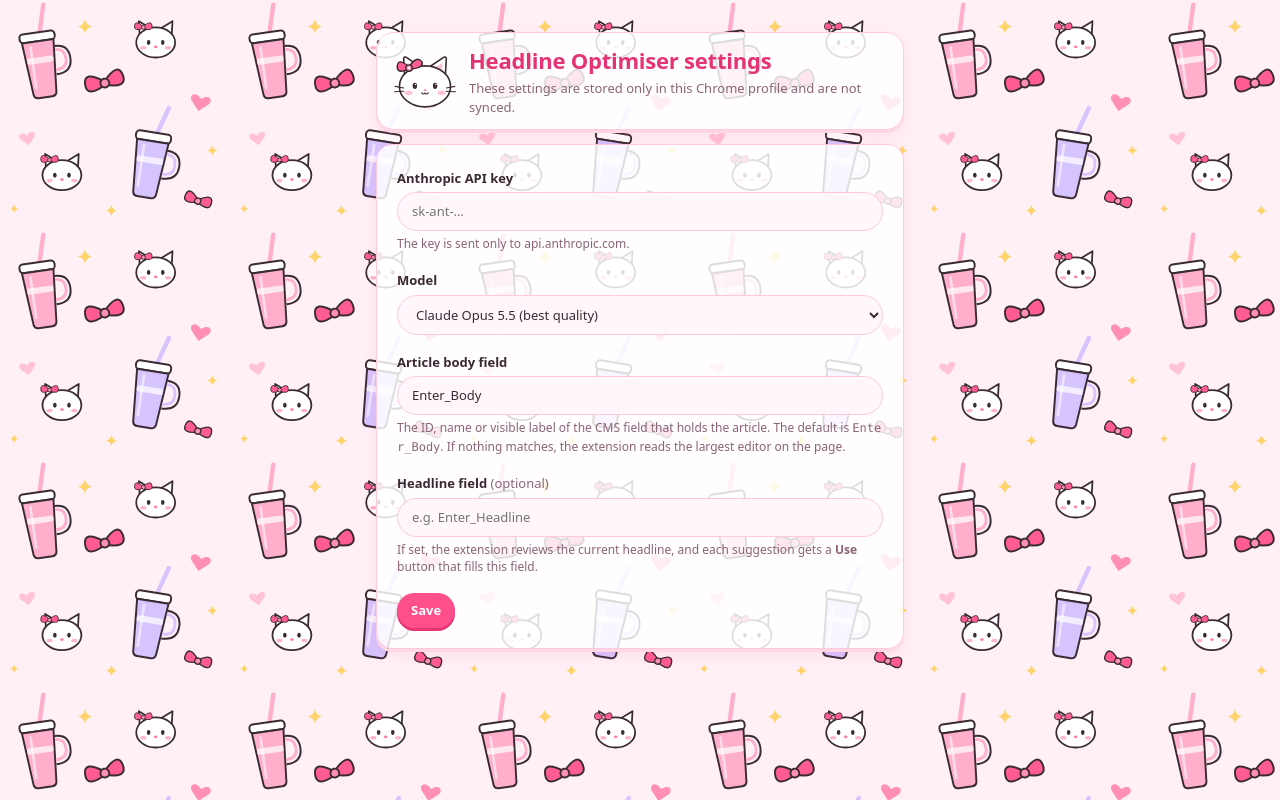
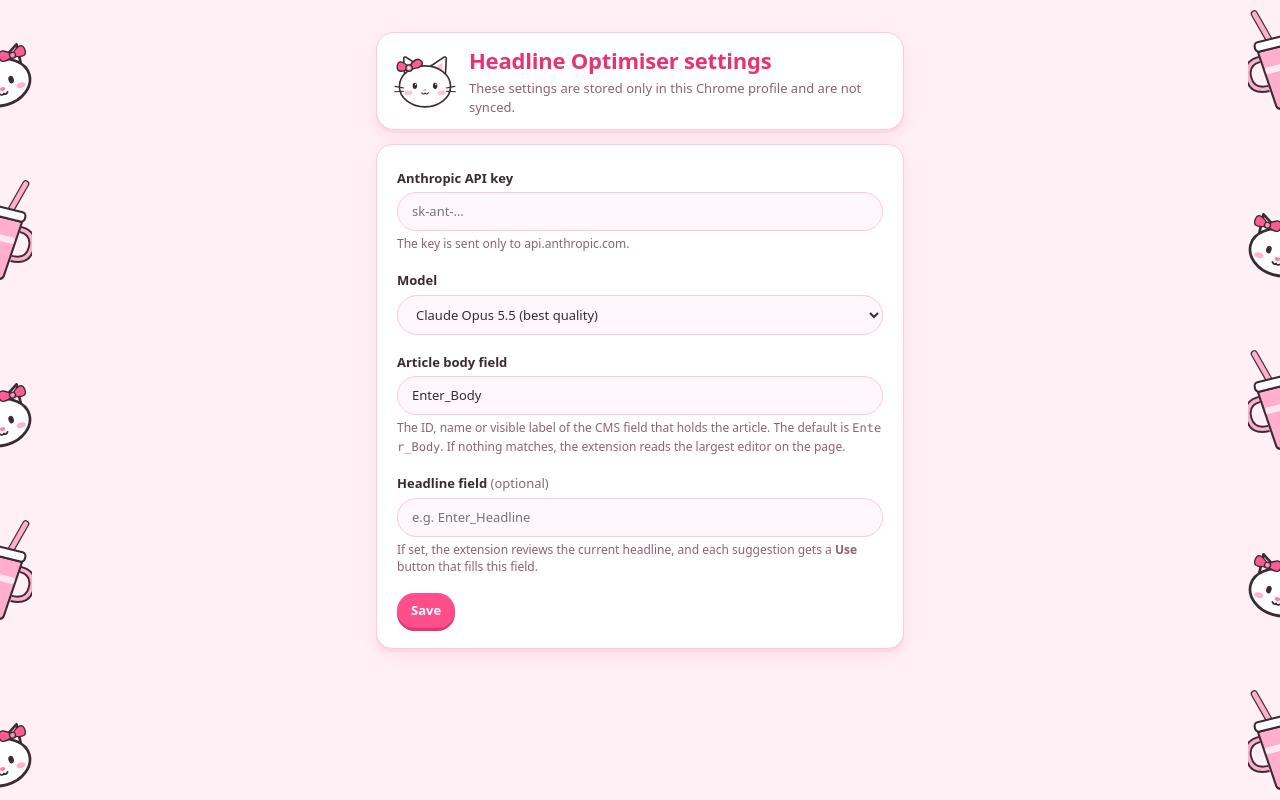
Before and after one commit to Subho255/Subho255, a browser extension: page headline-extension/options.html in a window 1280 px wide. Drawn offline with Linux system fonts and the light colour scheme.

Commit message:
Make cards opaque; show kittens and tumblers only at the side edges
Cards were semi-transparent over a full background pattern, which made text
harder to read. Cards are now solid, and the tiled pattern is replaced by
kittens and tumblers that peek in from the left and right edges.

Co-Authored-By: Claude Opus 5.5 <noreply@anthropic.com>
Claude-Session: https://claude.ai/code/session_013osxWwDEFotDR4Mj1jMa8V

```diff
--- a/headline-extension/popup.css
+++ b/headline-extension/popup.css
@@ -1,9 +1,9 @@
-/* Kawaii pink theme: kitten mascot, bows, hearts and tumblers in the background. */
+/* Kawaii pink theme. Opaque cards; kittens and tumblers peek in from the side edges. */
 :root {
   --bg: #fff0f6;
-  --pattern-opacity: 1;
-  --surface: rgba(255, 255, 255, 0.84);
-  --surface-2: rgba(255, 247, 251, 0.96);
+  --edge-opacity: 1;
+  --surface: #ffffff;
+  --surface-2: #fff7fb;
   --border: #ffc9dc;
   --shadow: 0 3px 0 #ffd6e5, 0 6px 16px rgba(255, 92, 147, 0.12);
   --text: #3a2a33;
@@ -28,9 +28,9 @@
 @media (prefers-color-scheme: dark) {
   :root {
     --bg: #2a1622;
-    --pattern-opacity: 0.38;
-    --surface: rgba(58, 32, 47, 0.86);
-    --surface-2: rgba(70, 38, 57, 0.96);
+    --edge-opacity: 0.85;
+    --surface: #3a202f;
+    --surface-2: #462639;
     --border: #6b3a5a;
     --shadow: 0 3px 0 #4a2540, 0 6px 16px rgba(0, 0, 0, 0.3);
     --text: #ffe8f1;
@@ -60,22 +60,28 @@ body {
   position: relative;
   width: 440px;
   margin: 0;
-  padding: 16px 20px 18px;
+  padding: 16px 30px 18px;
   background: var(--bg);
   color: var(--text);
   font: 13px/1.45 ui-rounded, "SF Pro Rounded", "Nunito", "Quicksand", system-ui, -apple-system, "Segoe UI", Roboto, "Noto Sans Devanagari", sans-serif;
 }
 
-/* Background pattern of tumblers, bows, hearts and kittens. */
-body::before {
+/* Kittens and tumblers peeking in from the left and right edges. The strip's centre line
+   sits on the window edge, so each drawing is half hidden. The right strip is mirrored and
+   offset so the two sides don't line up. */
+body::before, body::after {
   content: "";
   position: fixed;
-  inset: 0;
+  top: 0;
+  bottom: 0;
+  width: 64px;
   z-index: -1;
-  background: url("assets/pattern.svg") 0 0 / 230px repeat;
-  opacity: var(--pattern-opacity);
+  background: url("assets/side.svg") 0 0 / 64px 340px repeat-y;
+  opacity: var(--edge-opacity);
   pointer-events: none;
 }
+body::before { left: -32px; }
+body::after { right: -32px; transform: scaleX(-1); background-position: 0 170px; }
 
 header {
   display: flex; align-items: center; justify-content: space-between;
@@ -138,8 +144,7 @@ input[type="text"]:focus { outline: 2px solid var(--accent); outline-offset: -1p
 
 .card {
   background: var(--surface); border: 1.5px solid var(--border); border-radius: 16px;
-  padding: 11px 13px; margin-bottom: 14px; box-shadow: var(--shadow);
-  backdrop-filter: blur(1.5px);
+  padding: 11px 13px; margin-bottom: 12px; box-shadow: var(--shadow);
 }
 .card-head { display: flex; justify-content: space-between; align-items: center; gap: 8px; margin-bottom: 6px; }
 .label { display: flex; align-items: center; gap: 6px; min-width: 0; }
```
Also changed, not shown: headline-extension/README.md, headline-extension/assets/pattern.svg (deleted), headline-extension/assets/side.svg (added).
